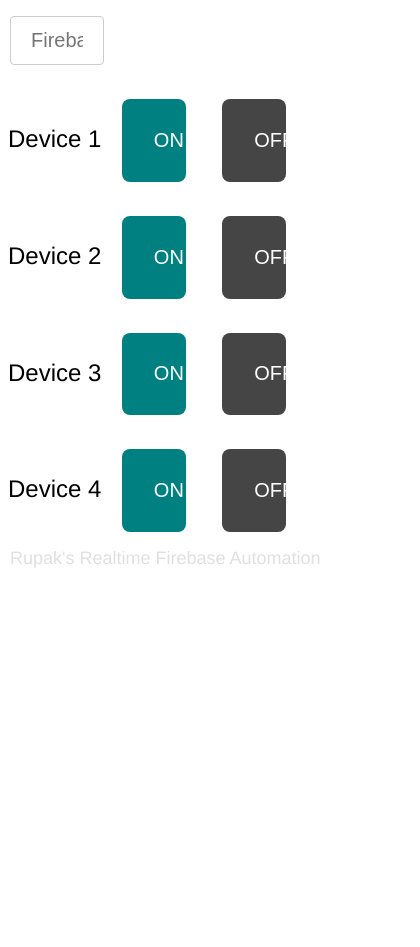
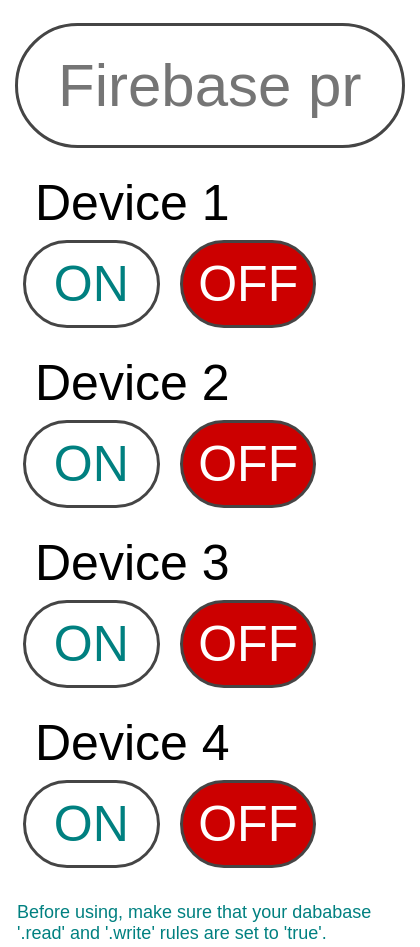
Before and after one commit to Rupakpoddar/Firebase-automation-web-interface, a plain HTML site: page Rupak_firebase_web_interface.html in a window 390 px wide. Shown: the top 947 px of the page, 420 px wide, since content can reach past the window. Before the commit the page ends 844 px from the top, so only its background shows below. Drawn offline with Linux system fonts and the light colour scheme.

Commit message:
Add files via upload

```diff
--- a/Rupak_firebase_web_interface.html
+++ b/Rupak_firebase_web_interface.html
@@ -1,6 +1,8 @@
+<!DOCTYPE html>
 <html>
   <head>
     <meta charset="UTF-8">
+    <meta name="theme-color" content="#008080">
     <script>
       function updateDatabase(location, data){
         var ProjectID = document.getElementById("ProjectID").value;
@@ -14,57 +16,109 @@
     <style>
     .button {
       border: none;
-      color: white;
-      padding: 15px 32px;
+      padding: 12px 12px;
       text-align: center;
       text-decoration: none;
       display: inline-block;
-      font-size: 20px;
-      margin: 8px 16px;
+      font-size: 30px;
+      margin: 8px 8px;
       cursor: pointer;
-      width: 10%;
+      width: 33%;
       height: 10%;
-      border-radius: 8px;
+      border-radius: 50px;
+      border: 3px solid #454545;
       }
 
-      .button1 {background-color: #008080;} /* Teal */
-      .button2 {background-color: #454545;} /* Dark gray */
+      .button1{
+        background-color: white;
+        color: #008080;
+      }
+
+      .button2{
+        background-color: #CC0000;
+        color: white;
+      }
 
       input[type=text], select {
-        width: 25%;
-        padding: 12px 20px;
-        margin: 8px 2px;
+        width: 100%;
+        padding: 15px 25px;
+        margin: 8px 0px;
         display: inline-block;
         border: 1px solid #ccc;
         border-radius: 4px;
         box-sizing: border-box;
-        font-size: 20px;
+        font-size: 30px;
+        border-radius: 50px;
+        border: 3px solid #454545;
+        color: #008080;
+      }
+
+      .label {
+        width: 33%;
+        color: black;
+        text-align: center;
+        padding: 12px 12px;
+        margin: 8px 8px;
+        font-size: 30px;
+      }
+
+      body{
+        margin: auto;
+        width: 50%;
+        border: 3px solid #454545;
+        padding: 15px;
+        font-family: sans-serif;
+        background-color: white;
+      }
+
+      @media only screen and (max-width: 1000px){
+        body {
+          width: 100%;
+          border: none;
+        }
+        .button{
+          font-size: 50px;
+          border-radius: 100px;
+          width: 35%;
+        }
+        .label{
+          margin: 8px 8px;
+          font-size: 50px;
+          width: 30%;
+        }
+        input[type=text], select{
+          font-size: 60px;
+          padding: 25px 40px;
+          border-radius: 100px;
+        }
       }
       </style>
   </head>
-  <body style="background-color:white; font-family:'Helvetica'">
+  <body>
     <input type="text" id="ProjectID" name="ProjectID" placeholder="Firebase project ID">
 
     <br></br>
-    <font color="black" size="5" >Device 1</font>
+    <span class="label">Device 1</span>
     <button class="button button1" onclick='updateDatabase("/Device1", "ON")'>ON</button>
     <button class="button button2" onclick='updateDatabase("/Device1", "OFF")'>OFF</button>
 
     <br></br>
-    <font color="black" size="5" >Device 2</font>
+    <span class="label">Device 2</span>
     <button class="button button1" onclick='updateDatabase("/Device2", "ON")'>ON</button>
     <button class="button button2" onclick='updateDatabase("/Device2", "OFF")'>OFF</button>
 
     <br></br>
-    <font color="black" size="5" >Device 3</font>
+    <span class="label">Device 3</span>
     <button class="button button1" onclick='updateDatabase("/Device3", "ON")'>ON</button>
     <button class="button button2" onclick='updateDatabase("/Device3", "OFF")'>OFF</button>
 
     <br></br>
-    <font color="black" size="5" >Device 4</font>
+    <span class="label">Device 4</span>
     <button class="button button1" onclick='updateDatabase("/Device4", "ON")'>ON</button>
     <button class="button button2" onclick='updateDatabase("/Device4", "OFF")'>OFF</button>
 
+    <br></br>
+    <p style="color:#008080;font-size:18px;margin:8px 2px;">Before using, make sure that your dababase '.read' and '.write' rules are set to 'true'.</p>
     <p style="color:#e0e0e0;font-size:18px;margin:8px 2px;">Rupak's Realtime Firebase Automation</p>
   </body>
 </html>
```
Also changed, not shown: index.html (+68 -14 lines).
